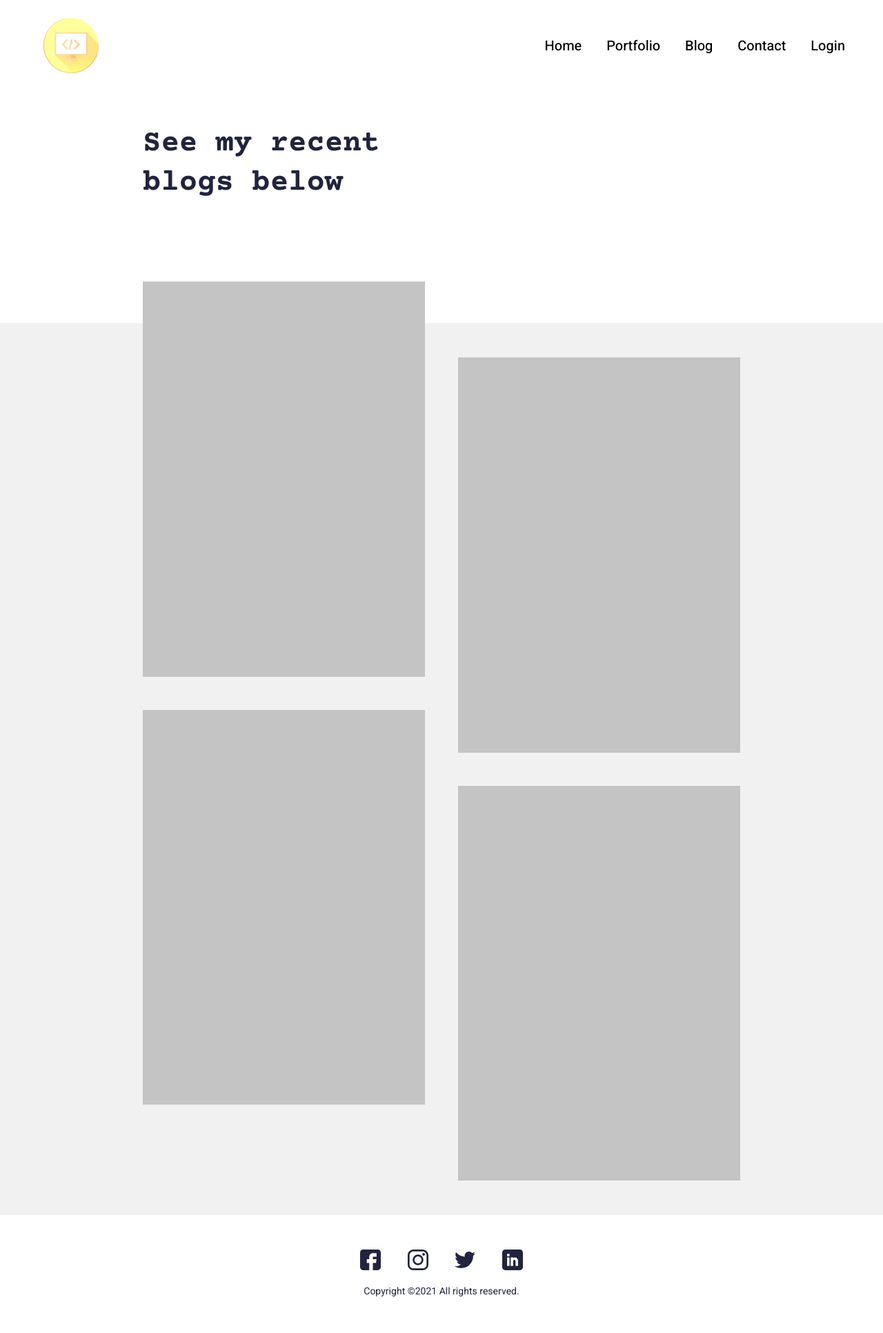
After one commit to OlegRemizoff/digital_resume, a Flask app: page /blog/ in a window 1280 px wide. The commit adds this page. Shown: the whole page at 69% size. Run offline with Flask 2, Linux system fonts and the light colour scheme; some libraries are stand-ins or nearby versions.

Commit message:
template and blog route

```diff
--- /dev/null
+++ b/app/templates/blog/blog.html
@@ -0,0 +1,54 @@
+{% extends 'base.html' %}
+
+{% block title %} Blog {% endblock %}
+
+{% block content %}
+
+<section>
+    <div class="innerPageBannerCol">
+      <div class="container">
+        <div class="row g-4 g-md-3  align-items-center">
+          <div class="col-md-6">
+            <div class="bannerContent">
+              <h1 class="xlTitle pb-md-3">See my recent blogs below</h1>
+            </div>
+          </div>
+        </div>
+      </div>
+    </div>
+  </section>
+
+  <section>
+    <div class="lightBg">
+      <div class="container">
+        <div class="portfolioContentMain">
+          <div class="row g-3 g-md-4 g-lg-5 portfolioRow">
+            <div class="col-md-6 pColMain">
+              <div class="pCol">
+                <img src="{{ url_for('static', filename='images/project-img.jpg') }}" alt="..." class="pImg">
+              </div>
+            </div>
+            <div class="col-md-6 pColMain">
+              <div class="pCol">
+                <img src="{{ url_for('static', filename='images/project-img.jpg') }}" alt="..." class="pImg">
+              </div>
+            </div>
+            <div class="col-md-6 pColMain">
+              <div class="pCol">
+                <img src="{{ url_for('static', filename='images/project-img.jpg') }}" alt="..." class="pImg">
+              </div>
+            </div>
+            <div class="col-md-6 pColMain">
+              <div class="pCol">
+                <img src="{{ url_for('static', filename='images/project-img.jpg') }}" alt="..." class="pImg">
+              </div>
+            </div>
+
+            </div>
+          </div>
+        </div>
+      </div>
+    </div>
+  </section>
+
+{% endblock content %}
--- a/app/templates/inc/_navbar.html
+++ b/app/templates/inc/_navbar.html
@@ -17,7 +17,7 @@
                 <ul>
                   <li><a href="{{ url_for('index') }}">Home</a></li>
                   <li><a href="#">Portfolio</a></li>
-                  <li><a href="#">Blog</a></li>
+                  <li><a href="{{ url_for('blog') }}">Blog</a></li>
                   <li><a href="#">Contact</a></li>
                   {% if current_user.is_authenticated %}
                     <li><a href="{{ url_for('security.logout') }}">Logout</a></li>
--- a/app/views.py
+++ b/app/views.py
@@ -5,8 +5,11 @@ from flask_security import login_required
 
 from app import app
 
+
+
+
+
 class DashboardView(AdminIndexView):
-
 	@expose('/')
 	@login_required
 	def index(self):
@@ -17,3 +20,8 @@ class DashboardView(AdminIndexView):
 def index():
     skill = Skill.query.all()
     return render_template('resume/index.html', skill=skill)
+
+
+@app.route('/blog/')
+def blog():
+	return render_template('blog/blog.html')
```
